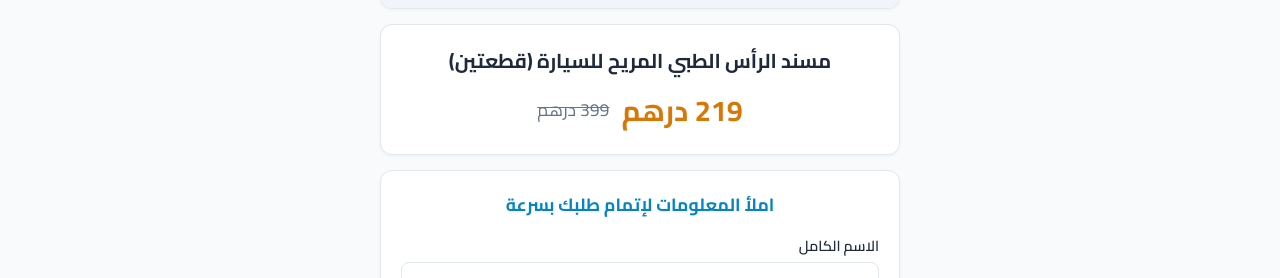
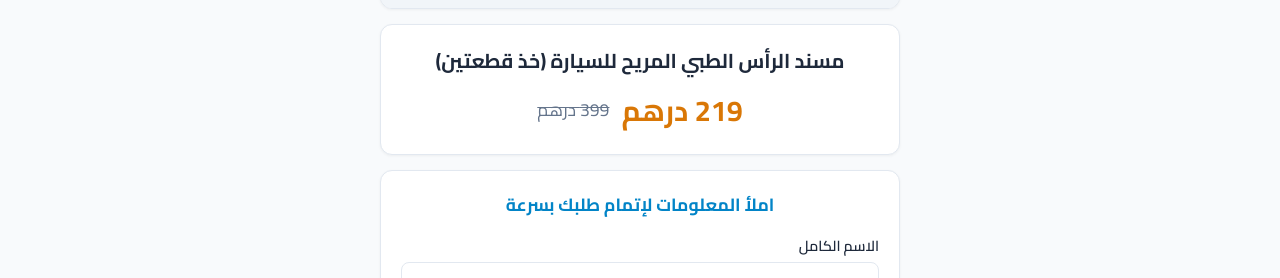
Before and after one commit to xmohamedabdelmalek-eng/AutoConfort, a plain HTML site: page index.html in a window 1280 px wide. Shown: the part 522-800 px from the top of the page. Drawn offline with Linux system fonts and the light colour scheme.

Commit message:
Update index.html

```diff
--- a/index.html
+++ b/index.html
@@ -392,7 +392,7 @@ src="https://www.facebook.com/tr?id=2356674051754179&ev=PageView&noscript=1"
         </div>
 
         <div class="product-info">
-            <h1 class="product-title">مسند الرأس الطبي المريح للسيارة (قطعتين)</h1>
+            <h1 class="product-title">مسند الرأس الطبي المريح للسيارة (خذ قطعتين)</h1>
             <div class="price-box">
                 <span class="current-price">219 درهم</span>
                 <span class="old-price">399 درهم</span>
```
